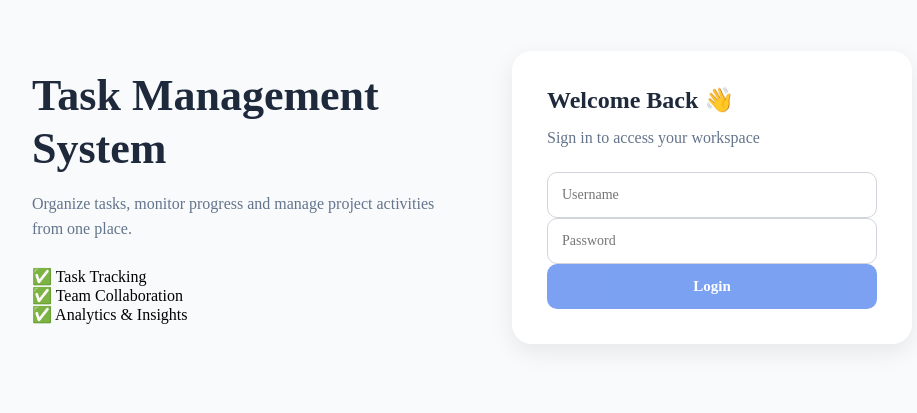
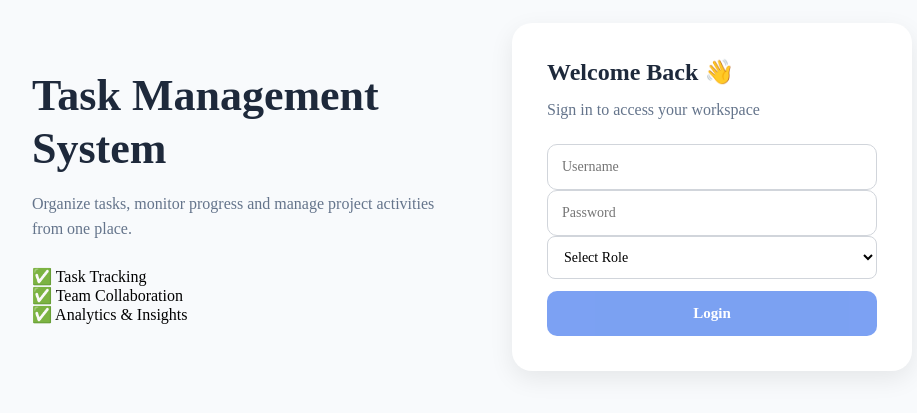
Before and after one commit to kareena6009/angular-task-manager, an Angular app in the folder frontend/task-manager-ui/: page /login in a window 1280 px wide. Shown: the part 203-616 px from the top of the page, without its empty margins (168-1085 px from the left). Built offline with nearby package versions, Linux system fonts and the light colour scheme.

Commit message:
Added login chnages

```diff
--- a/frontend/task-manager-ui/src/app/app.routes.ts
+++ b/frontend/task-manager-ui/src/app/app.routes.ts
@@ -2,6 +2,7 @@ import { Routes } from '@angular/router';
 
 import { Login } from './pages/login/login';
 import { Layout } from './shared/layout/layout';
+import { roleGuard } from './guards/role.guard';
 
 export const routes: Routes = [
 
@@ -37,6 +38,10 @@ export const routes: Routes = [
 
       {
       path: 'team-workspace',
+      canActivate: [roleGuard],
+      data: {
+        roles: ['admin']
+      },
       loadComponent: () =>
         import('./pages/team-workspace/team-workspace')
           .then(m => m.TeamWorkspace)
@@ -44,6 +49,10 @@ export const routes: Routes = [
 
       {
       path: 'analytics',
+      canActivate: [roleGuard],
+      data: {
+        roles: ['admin']
+      },
       loadComponent: () =>
         import('./pages/analytics/analytics')
           .then(m => m.Analytics)
@@ -51,6 +60,10 @@ export const routes: Routes = [
 
       {
       path: 'project-center',
+      canActivate: [roleGuard],
+      data: {
+        roles: ['admin', 'manager']
+      },
       loadComponent: () =>
         import('./pages/project-center/project-center')
           .then(m => m.ProjectCenter)
--- /dev/null
+++ b/frontend/task-manager-ui/src/app/guards/role.guard.ts
@@ -0,0 +1,27 @@
+import { inject } from '@angular/core';
+import { CanActivateFn, Router } from '@angular/router';
+
+export const roleGuard: CanActivateFn = (route) => {
+
+  const router = inject(Router);
+
+  const role =
+    localStorage.getItem('role');
+
+  const allowedRoles =
+    route.data?.['roles'] as string[];
+
+  if (
+    role &&
+    allowedRoles.includes(role)
+  ) {
+
+    return true;
+
+  }
+
+  router.navigate(['/dashboard']);
+
+  return false;
+
+};
--- a/frontend/task-manager-ui/src/app/pages/login/login.css
+++ b/frontend/task-manager-ui/src/app/pages/login/login.css
@@ -118,3 +118,20 @@ button:disabled{
   opacity:.6;
   cursor:not-allowed;
 }
+select{
+  width:100%;
+  padding:12px;
+  border:1px solid #d1d5db;
+  border-radius:8px;
+  margin-bottom:12px;
+  font-size:14px;
+  background:white;
+}
+
+.error{
+  display:block;
+  color:#dc2626;
+  font-size:12px;
+  margin-top:4px;
+  margin-bottom:10px;
+}
--- a/frontend/task-manager-ui/src/app/pages/login/login.html
+++ b/frontend/task-manager-ui/src/app/pages/login/login.html
@@ -60,6 +60,35 @@
         </small>
       }
 
+      <select formControlName="role">
+
+        <option value="">
+          Select Role
+        </option>
+
+        <option value="admin">
+          Admin
+        </option>
+
+        <option value="manager">
+          Manager
+        </option>
+
+        <option value="employee">
+          Employee
+        </option>
+
+      </select>
+
+      @if(
+        loginForm.get('role')?.invalid &&
+        loginForm.get('role')?.touched
+      ){
+        <small class="error">
+          Please select a role
+        </small>
+      }
+
       <button
         type="button"
         [disabled]="loginForm.invalid"
--- a/frontend/task-manager-ui/src/app/pages/login/login.ts
+++ b/frontend/task-manager-ui/src/app/pages/login/login.ts
@@ -35,6 +35,10 @@ export class Login {
         Validators.required,
         Validators.minLength(3)
       ]
+    ],
+    role: [
+      '',
+      Validators.required
     ]
   });
 
@@ -49,12 +53,15 @@ export class Login {
 
     const username = this.loginForm.value.username ?? '';
     const password = this.loginForm.value.password ?? '';
+    const role = this.loginForm.value.role ?? '';
 
     this.auth
       .login(username, password)
       .subscribe((response: any) => {
 
         if (response.success) {
+
+          localStorage.setItem('role', role);
 
           alert('Login Successful');
 
--- a/frontend/task-manager-ui/src/app/shared/sidebar/sidebar.html
+++ b/frontend/task-manager-ui/src/app/shared/sidebar/sidebar.html
@@ -19,6 +19,18 @@
       📋 Tasks
     </li>
 
+    @if(role === 'admin' || role === 'manager'){
+
+      <li
+        routerLink="/project-center"
+        routerLinkActive="active-link">
+        🎯 Project Center
+      </li>
+
+    }
+
+    @if(role === 'admin'){
+
       <li
         routerLink="/team-workspace"
         routerLinkActive="active-link">
@@ -31,15 +43,12 @@
         📈 Analytics
       </li>
 
-    <li
-      routerLink="/project-center"
-      routerLinkActive="active-link">
-      🎯 Project Center
-    </li>
+    }
 
     <li
       routerLink="/login"
-      routerLinkActive="active-link">
+      routerLinkActive="active-link"
+      (click)="logout()">
       🚪 Logout
     </li>
 
--- a/frontend/task-manager-ui/src/app/shared/sidebar/sidebar.ts
+++ b/frontend/task-manager-ui/src/app/shared/sidebar/sidebar.ts
@@ -1,4 +1,4 @@
-import { Component } from '@angular/core';
+import { Component, OnInit } from '@angular/core';
 import { RouterLink, RouterLinkActive } from '@angular/router';
 
 @Component({
@@ -10,6 +10,20 @@ import { RouterLink, RouterLinkActive } from '@angular/router';
   templateUrl: './sidebar.html',
   styleUrl: './sidebar.css'
 })
-export class Sidebar {
+export class Sidebar implements OnInit {
+
+  role = '';
+
+  ngOnInit(): void {
+
+    this.role = localStorage.getItem('role') || '';
+
+  }
+
+  logout(): void {
+
+    localStorage.removeItem('role');
+
+  }
 
 }
```
Lines whose indentation alone changed are shown as unchanged.
